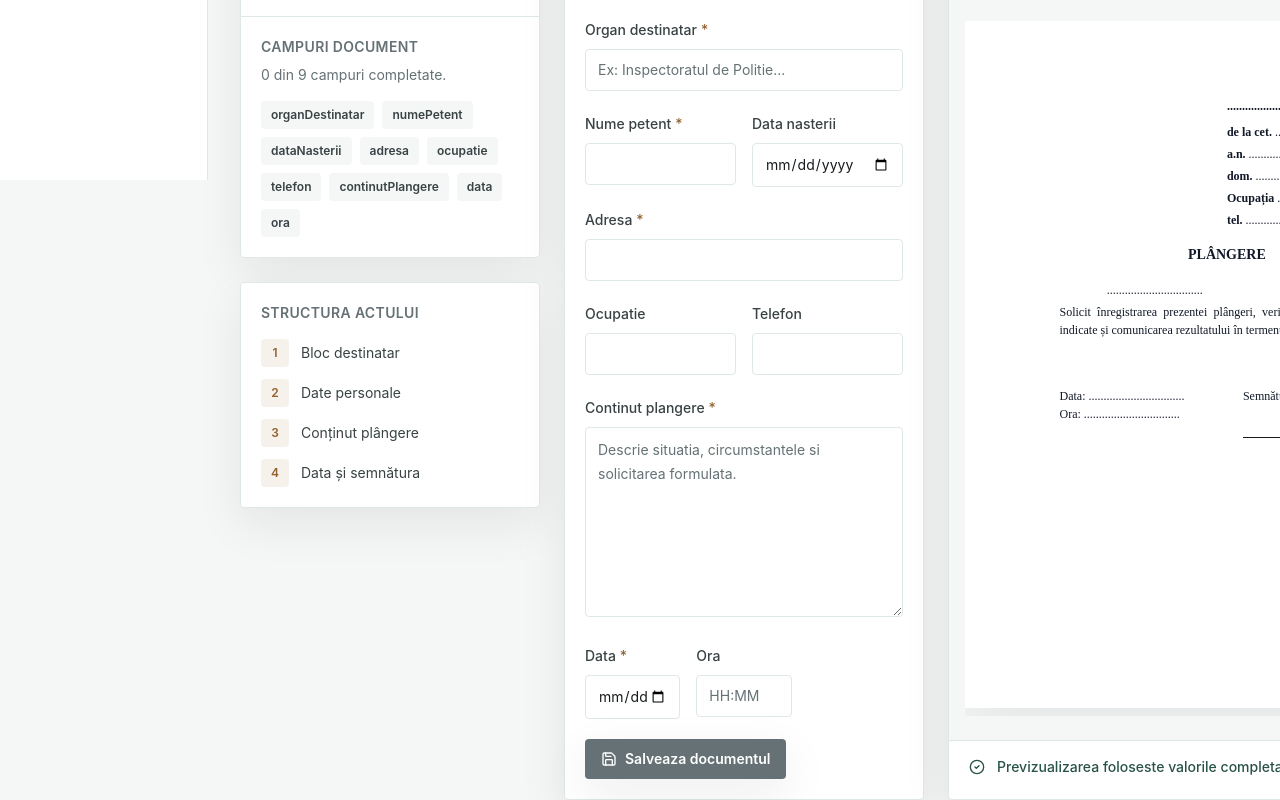
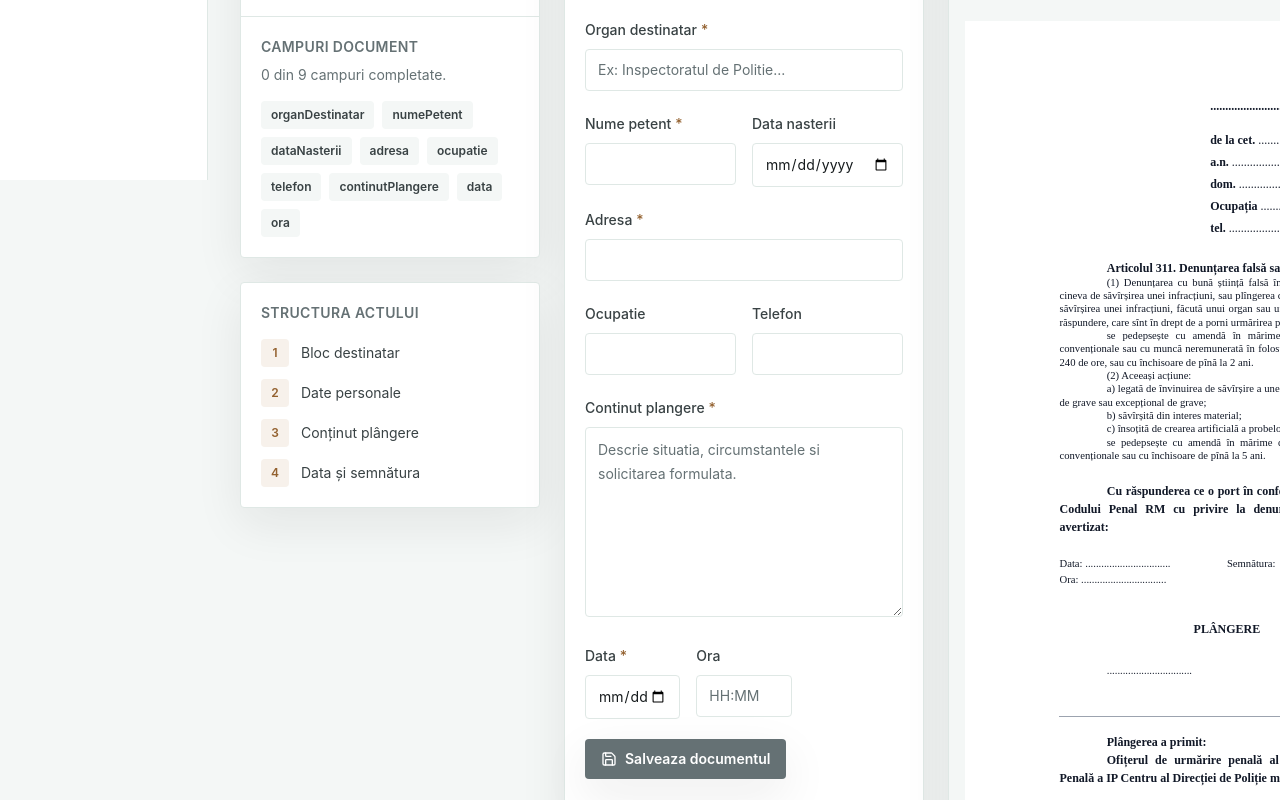
Before and after one commit to Dimo0-n/TaskStagiere, a React (Vite) app in the folder frontend/: page /create-document in a window 1280 px wide. Shown: the part 620-1420 px from the top of the page. Built offline with nearby package versions, Linux system fonts and the light colour scheme.

Commit message:
modificare preview document procura conform generarii din back

```diff
--- a/frontend/src/components/templates/ComplaintTemplate.jsx
+++ b/frontend/src/components/templates/ComplaintTemplate.jsx
@@ -8,20 +8,26 @@ function value(data, key, fallback = empty) {
 
 function ComplaintTemplate({ data = {} }) {
     return (
-    <article className="legal-document-template">
-        <div className="mb-2 flex justify-end">
-            <div className="w-1/2">
-                <p
-                    className="font-bold"
-                    style={{ textAlign: 'left' }}
+        <article
+            className="legal-document-template"
+            style={{
+                fontFamily: 'Times New Roman, serif',
+            }}
         >
+
+            {/* DESTINATAR */}
+            <div className="mb-4 flex justify-end">
+                <div className="w-[55%] text-left">
+                    <p className="text-[9pt] font-bold">
                         {value(data, 'organDestinatar')}
                     </p>
                 </div>
             </div>
 
-        <section className="mb-4 flex justify-end">
-            <div className="w-[50%] space-y-1 text-left">
+            {/* DATE CETATEAN */}
+            <section className="mb-6 flex justify-end">
+                <div className="w-[55%] space-y-1 text-left text-[9pt]">
+
                     <p>
                         <strong>de la cet.</strong> {value(data, 'numePetent')}
                     </p>
@@ -41,33 +47,104 @@ function ComplaintTemplate({ data = {} }) {
                     <p>
                         <strong>tel.</strong> {value(data, 'telefon')}
                     </p>
+
                 </div>
             </section>
 
-      <h1 className="mb-4 text-center text-sm font-bold uppercase">Plângere</h1>
+            {/* ARTICOLUL 311 */}
+            <section className="mb-5 text-[8pt] leading-tight">
 
-      <section className="space-y-4">
+                <p className="font-bold text-[9pt]">
+                    Articolul 311. Denunțarea falsă sau plîngerea falsă
+                </p>
+
                 <p>
-          {value(
-            data,
-            'continutPlangere',
-          )}
-            <div className="h-1"></div>
-          Solicit înregistrarea prezentei plângeri, verificarea circumstanțelor indicate și comunicarea rezultatului în
-          termenul prevăzut de lege.
+                    (1) Denunțarea cu bună știință falsă în scopul de a-l învinui pe cineva
+                    de săvîrșirea unei infracțiuni, sau plîngerea cu bună știință falsă
+                    despre săvîrșirea unei infracțiuni, făcută unui organ sau unei persoane
+                    cu funcție de răspundere, care sînt în drept de a porni urmărirea penală,
+                </p>
+
+                <p>
+                    se pedepsește cu amendă în mărime de pînă la 650 unități convenționale
+                    sau cu muncă neremunerată în folosul comunității de la 180 la 240 de ore,
+                    sau cu închisoare de pînă la 2 ani.
+                </p>
+
+                <p>(2) Aceeași acțiune:</p>
+
+                <p>
+                    a) legată de învinuirea de săvîrșire a unei infracțiuni grave,
+                    deosebi de grave sau excepțional de grave;
+                </p>
+
+                <p>
+                    b) săvîrșită din interes material;
+                </p>
+
+                <p>
+                    c) însoțită de crearea artificială a probelor acuzatoare.
+                </p>
+
+                <p>
+                    se pedepsește cu amendă în mărime de la 550 la 1150 unități
+                    convenționale sau cu închisoare de pînă la 5 ani.
+                </p>
+
+            </section>
+
+            {/* DECLARATIE */}
+            <section className="mb-5 text-center text-[9pt] font-bold">
+                <p>
+                    Cu răspunderea ce o port în conformitate cu art. 311 al Codului Penal RM
+                    cu privire la denunțarea falsă am fost avertizat:
                 </p>
             </section>
 
-      <div className="mt-12 grid grid-cols-2 gap-8">
+            {/* DATA + ORA + SEMNATURA */}
+            <div className="mb-8 grid grid-cols-2 text-[8pt]">
+
                 <div>
                     <p>Data: {value(data, 'data')}</p>
                     <p>Ora: {value(data, 'ora')}</p>
                 </div>
+
                 <div className="text-right">
                     <p>Semnătura:</p>
-              <p className="mt-8 border-t border-ink-900" style={{ width: '100px' }}></p>
                 </div>
+
             </div>
+
+            {/* TITLU PLANGERE */}
+            <h1 className="mb-6 text-center text-[9pt] font-bold uppercase">
+                PLÂNGERE
+            </h1>
+
+            {/* CONTINUT */}
+            <section className="text-[8pt] leading-relaxed">
+                <p>
+                    {value(data, 'continutPlangere')}
+                </p>
+            </section>
+
+            {/* FOOTER PREVIEW */}
+            <section className="mt-9 border-t border-gray-400 pt-4">
+
+                <p className="text-[9pt] font-bold">
+                    Plângerea a primit:
+                </p>
+
+                <p className="text-[9pt] font-bold">
+                    Ofițerul de urmărire penală al Secției de Urmărire Penală
+                    a IP Centru al Direcției de Poliție mun. Chișinău
+                </p>
+
+                <div className="mt-4 flex justify-end">
+                    <div className="w-48 border-t border-black"></div>
+                </div>
+
+            </section>
+
         </article>
     );
 }
```
Also changed, not shown: 1 other file (tests, documents, lock files or other folders). Lines whose indentation alone changed are shown as unchanged.
